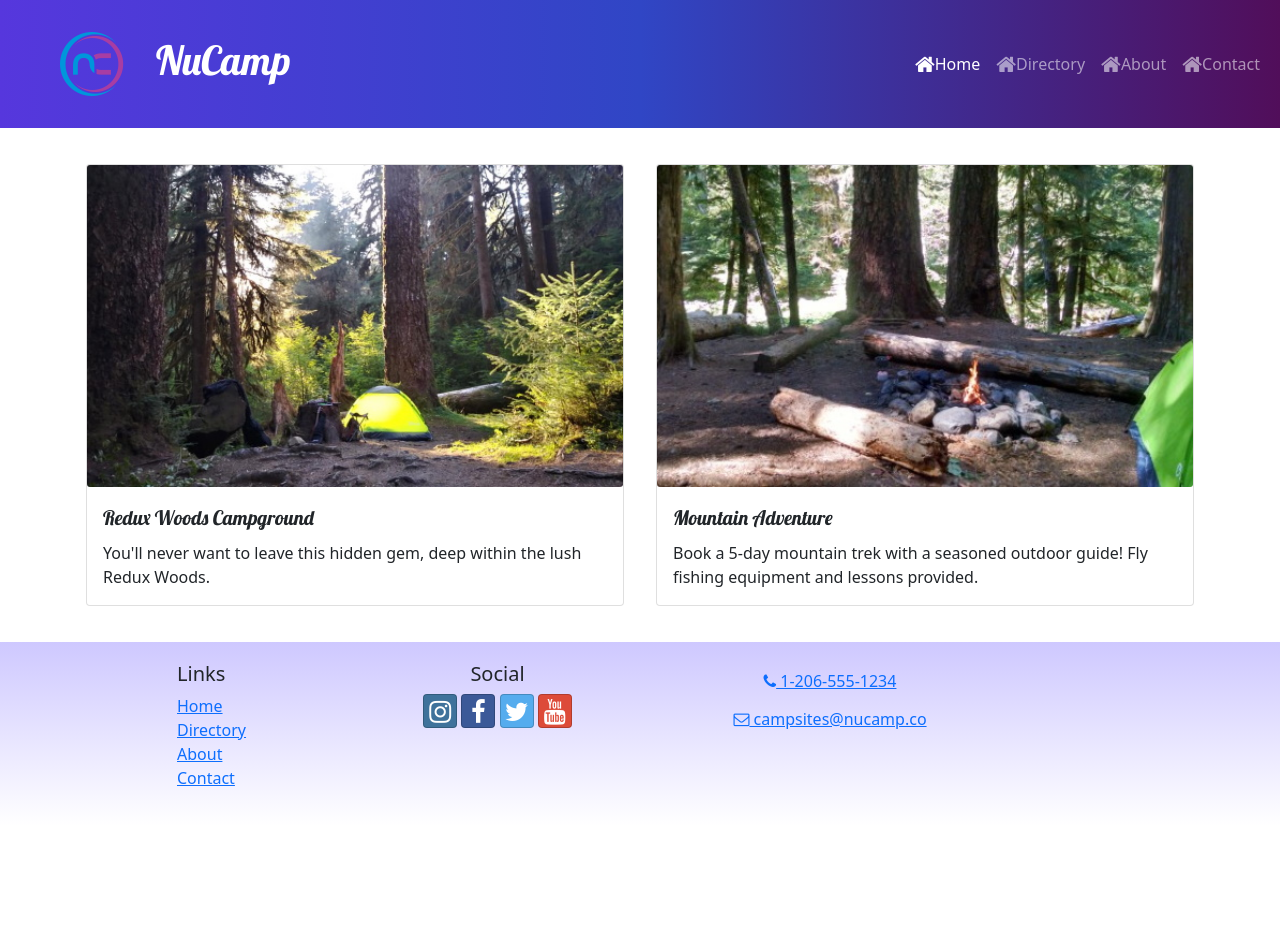
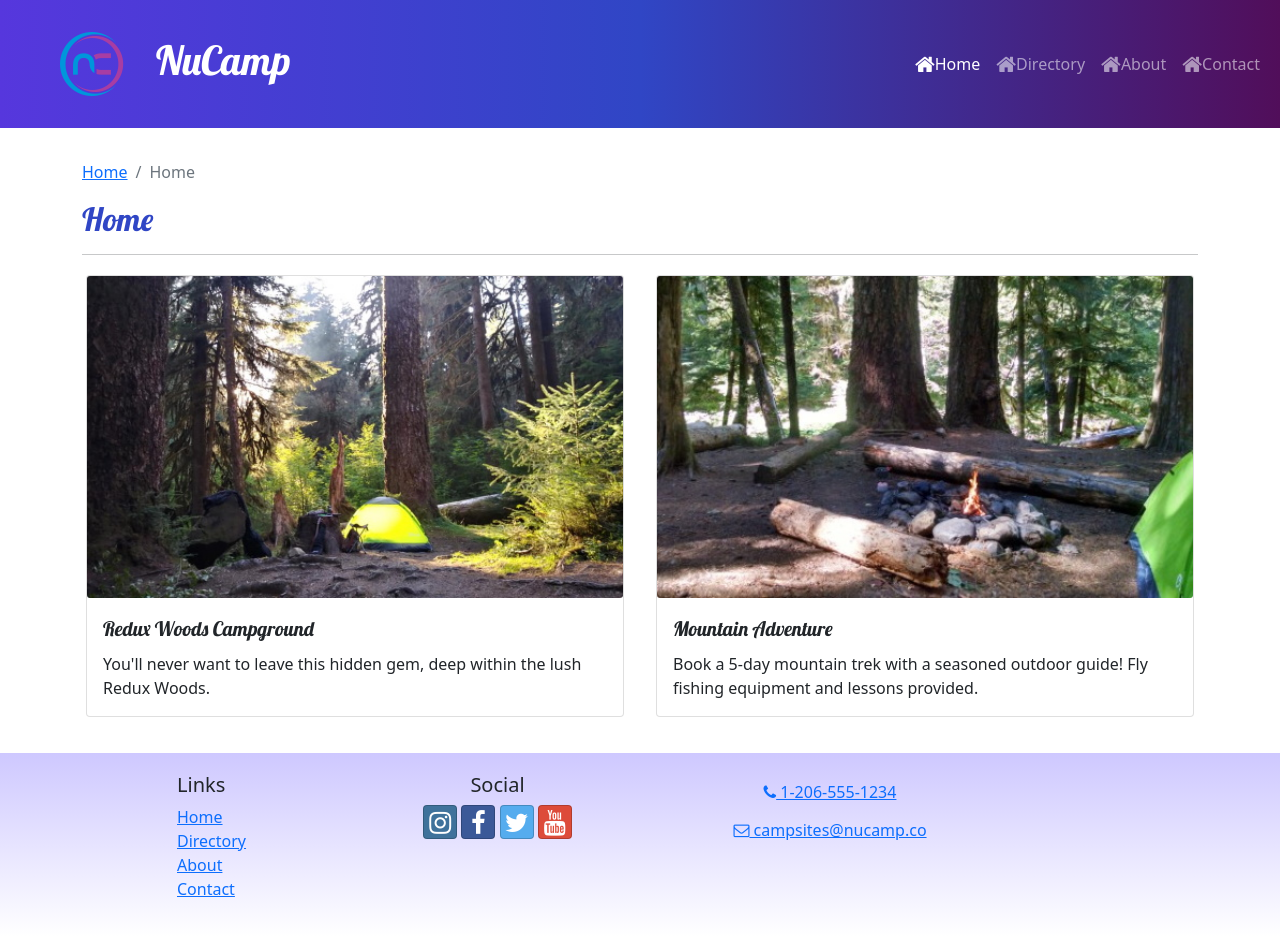
Before and after one commit to bseaberry/nucampsite, a React (Create React App) app: page / in a window 1280 px wide. Before the commit the page ends 826 px from the top, so only its background shows below. Built offline with nearby package versions, Linux system fonts and the light colour scheme.

Commit message:
Breadcrumbs Subheader

```diff
--- /dev/null
+++ b/src/components/Subheader.js
@@ -0,0 +1,26 @@
+import { Col, Row, Breadcrumb, BreadcrumbItem } from 'reactstrap';
+import { Link } from 'react-router-dom';
+
+const SubHeader = ({ current, detail }) => {
+    return (
+        <Row>
+            <Col>
+                <Breadcrumb>
+                    <BreadcrumbItem>
+                        <Link to='/'>Home</Link>
+                    </BreadcrumbItem>
+                    {detail && (
+                        <BreadcrumbItem>
+                            <Link to='/directory'>Directory</Link>
+                        </BreadcrumbItem>
+                    )}
+                    <BreadcrumbItem active>{current}</BreadcrumbItem>
+                </Breadcrumb>
+                <h2>{current}</h2>
+                <hr />
+            </Col>
+        </Row>
+    );
+};
+
+export default SubHeader;
--- a/src/pages/CampsiteDetailPage.js
+++ b/src/pages/CampsiteDetailPage.js
@@ -1,6 +1,7 @@
 import { Container, Row } from 'reactstrap';
 import { useParams } from 'react-router-dom';
 import { selectCampsiteById } from '../features/counter/campsitesSlice';
+import SubHeader from '../components/Subheader';
 import CommentsList from '../features/comments/CommentList';
 import CampsiteDetail from '../features/counter/campsites/CampsiteDetail';
 
@@ -10,6 +11,7 @@
 
     return (
         <Container>
+            <SubHeader current={campsite.name} detail={true} />
             <Row>
                 <CampsiteDetail campsite={campsite} />
                 <CommentsList campsiteId={campsiteId} />
--- a/src/pages/CampsitesDirectoryPage.js
+++ b/src/pages/CampsitesDirectoryPage.js
@@ -1,9 +1,11 @@
 import { Container } from 'reactstrap';
+import SubHeader from '../components/Subheader';
 import CampsitesList from '../features/counter/campsites/CampsitesList';
 
 const CampsitesDirectoryPage = () => {
     return (
         <Container>
+            <SubHeader current='Directory' />
             <CampsitesList />
         </Container>
     );
--- a/src/pages/HomePage.js
+++ b/src/pages/HomePage.js
@@ -1,10 +1,12 @@
 import { Container } from 'reactstrap';
 import DisplayList from '../features/display/DisplayList';
+import SubHeader from '../components/Subheader';
 
 
 const HomePage = () => {
     return(
         <Container>
+            <SubHeader current='Home' />
             <DisplayList />
         </Container>
     )
```
